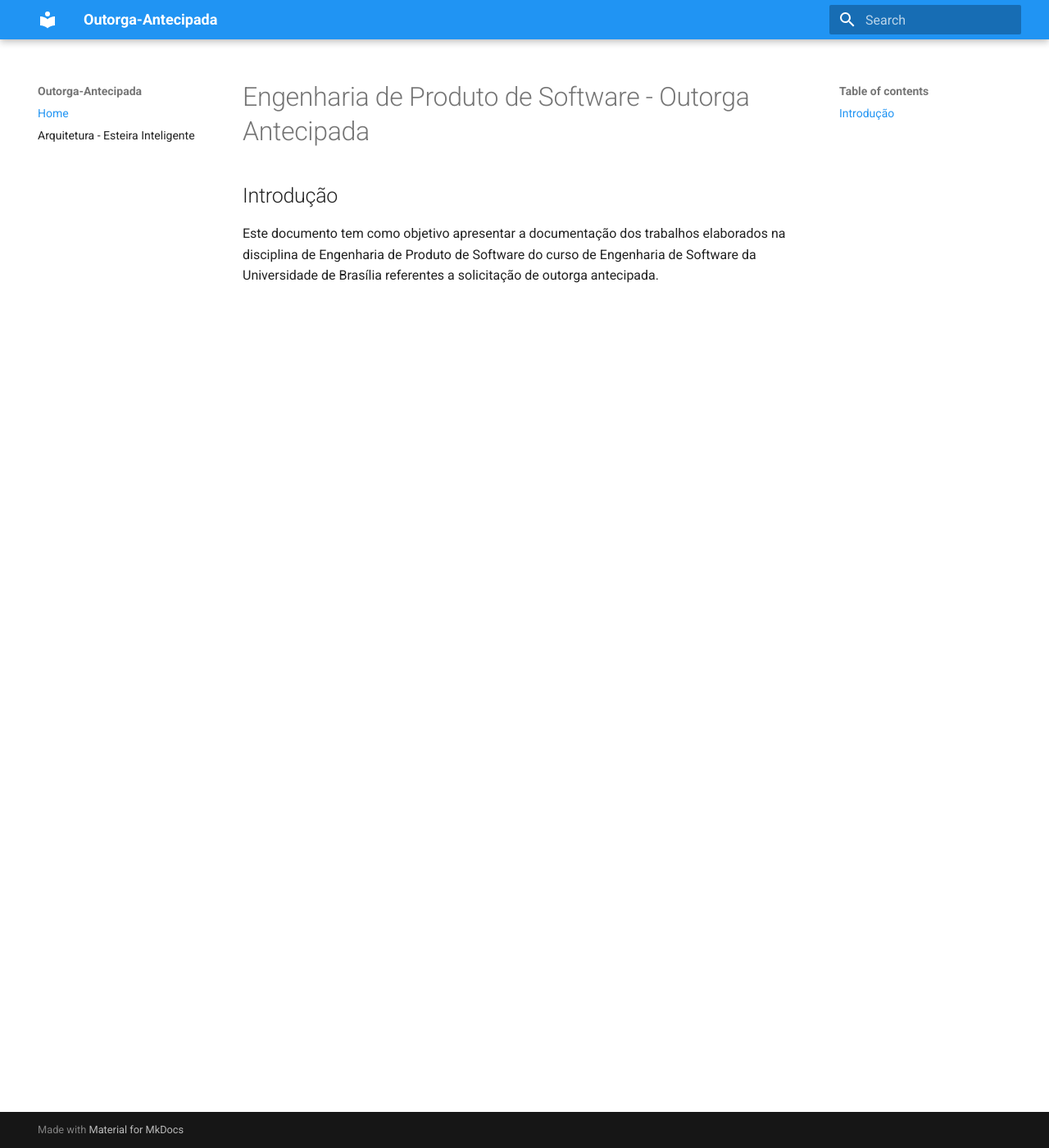
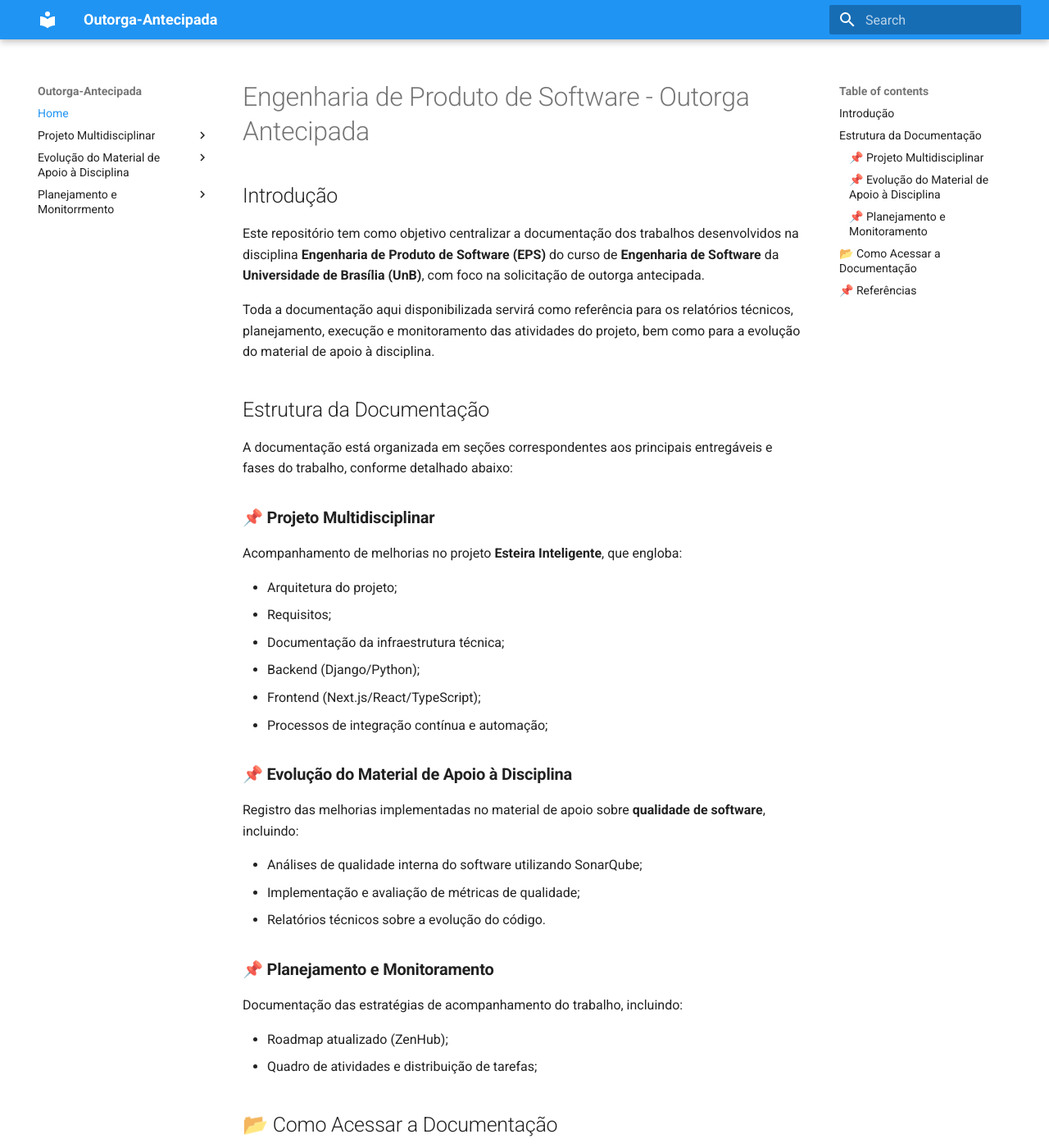
Before and after one commit to fga-eps-mds/2024.2-Outorga-Antecipada, an MkDocs documentation site: the page built from docs/index.md, in a window 1280 px wide and 1400 px high. Shown: the whole window at 82% size. Built offline with MkDocs 1.6.1 and Material for MkDocs 9.7.7, drawn with Linux system fonts in a browser that asks for light colours; some of the changed text lies outside the part shown.

Commit message:
docs: expand documentation structure and clarify project objectives

```diff
--- a/docs/index.md
+++ b/docs/index.md
@@ -2,4 +2,46 @@
 
 ## Introdução
 
-Este documento tem como objetivo apresentar a documentação dos trabalhos elaborados na disciplina de Engenharia de Produto de Software do curso de Engenharia de Software da Universidade de Brasília referentes a solicitação de outorga antecipada.
+Este repositório tem como objetivo centralizar a documentação dos trabalhos desenvolvidos na disciplina **Engenharia de Produto de Software (EPS)** do curso de **Engenharia de Software** da **Universidade de Brasília (UnB)**, com foco na solicitação de outorga antecipada.
+
+Toda a documentação aqui disponibilizada servirá como referência para os relatórios técnicos, planejamento, execução e monitoramento das atividades do projeto, bem como para a evolução do material de apoio à disciplina.
+
+## Estrutura da Documentação
+
+A documentação está organizada em seções correspondentes aos principais entregáveis e fases do trabalho, conforme detalhado abaixo:
+
+### 📌 **Projeto Multidisciplinar**
+Acompanhamento de melhorias no projeto **Esteira Inteligente**, que engloba:
+
+- Arquitetura do projeto;
+- Requisitos;
+- Documentação da infraestrutura técnica;
+- Backend (Django/Python);
+- Frontend (Next.js/React/TypeScript);
+- Processos de integração contínua e automação;
+
+
+### 📌 **Evolução do Material de Apoio à Disciplina**
+Registro das melhorias implementadas no material de apoio sobre **qualidade de software**, incluindo:
+
+- Análises de qualidade interna do software utilizando SonarQube;
+- Implementação e avaliação de métricas de qualidade;
+- Relatórios técnicos sobre a evolução do código.
+
+### 📌 **Planejamento e Monitoramento**
+Documentação das estratégias de acompanhamento do trabalho, incluindo:
+
+- Roadmap atualizado (ZenHub);
+- Quadro de atividades e distribuição de tarefas;
+
+## 📂 Como Acessar a Documentação
+
+Os relatórios e demais artefatos documentais estarão organizados por diretórios correspondentes a cada entrega. Para facilitar a navegação, utilize a estrutura de pastas e arquivos disponibilizada neste repositório.
+
+
+## 📌 Referências
+- [Repositório oficial da disciplina](https://github.com/fga-eps-mds)
+- [Documentação do SonarQube](https://docs.sonarsource.com)
+- [ZenHub](https://app.zenhub.com/)
+
+🔎 **Observação**: Este repositório é destinado exclusivamente à documentação dos trabalhos realizados na disciplina e não contém códigos-fonte do projeto.
--- a/mkdocs.yml
+++ b/mkdocs.yml
@@ -11,4 +11,13 @@ theme:
     code: Roboto Mono
 nav:
   - Home: index.md
-  - Arquitetura - Esteira Inteligente: arquitetura.md
+  - Projeto Multidisciplinar:
+    - Detalhamento do Problema: projeto/detalhamento.md
+    - Requisitos: projeto/requisitos.md
+    - Arquitetura: projeto/arquitetura.md
+  - Evolução do Material de Apoio à Disciplina:
+    - Github: disciplina/github.md
+    - SonarCube: disciplina/sonar.md
+  - Planejamento e Monitorrmento:
+    - Roadmap atualizado (ZenHub): planejamento/roadmap.md
+    - Quadro de Atividades e distribuição de tarefas: planejamento/tarefas.md
```
Also changed, not shown: docs/planejameto/roadmap.md (added), docs/planejameto/tarefas.md (added), docs/projeto/arquitetura.md (renamed from docs/arquitetura.md), docs/projeto/detalhamento.md (added), docs/projeto/requisitos.md (renamed from docs/requisitos.md).
